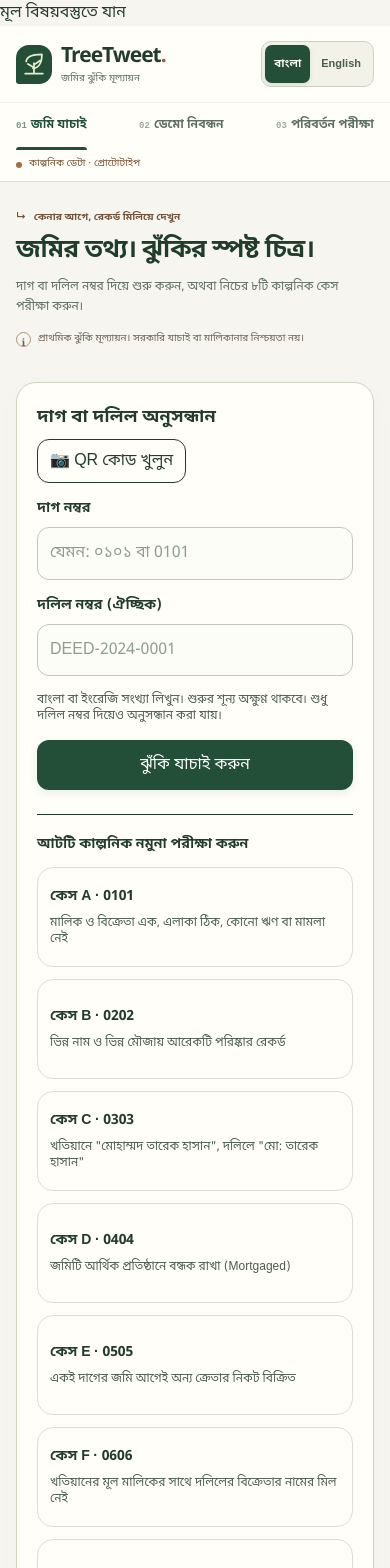
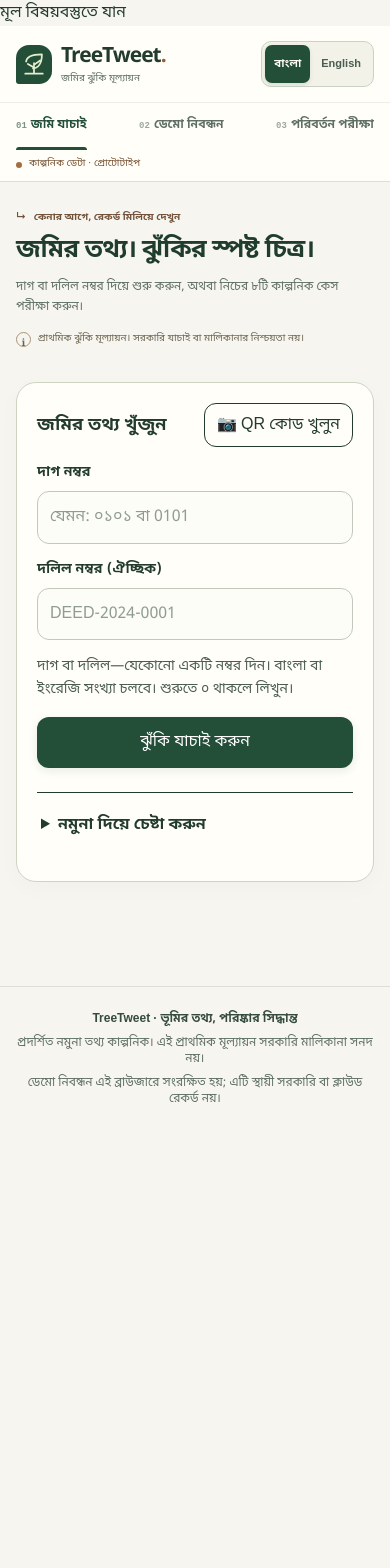
Before and after one commit to abdullahalyf/tree-tweet, a Next.js app: page / in a window 390 px wide. Shown: the top 1568 px of the page. After the commit the page ends 1131 px from the top, so only its background shows below. Built offline with nearby package versions, Linux system fonts and the light colour scheme.

Commit message:
feat: simplify mobile search and collapse sample records

```diff
--- a/src/components/search/SearchForm.tsx
+++ b/src/components/search/SearchForm.tsx
@@ -2,8 +2,14 @@
 import { useState, type FormEvent } from 'react';
 import { DEMO_SCENARIOS } from '@/lib/demo/fixtures';
 import { useLanguage } from '@/lib/i18n/LanguageProvider';
-import { scenarioEnglish } from '@/lib/i18n/issues';
 import { QRScannerModal } from './QRScannerModal';
+
+const sampleLabels: Record<string, [string, string]> = {
+  A: ['রেকর্ডে ঝুঁকি মেলেনি', 'No risk detected'], B: ['রেকর্ডে ঝুঁকি মেলেনি', 'No risk detected'],
+  C: ['নামে সামান্য অমিল', 'Name variation'], D: ['জমি বন্ধক আছে', 'Mortgage reported'],
+  E: ['দ্বৈত বিক্রির আশঙ্কা', 'Possible double sale'], F: ['বিক্রেতা ও মালিক আলাদা', 'Seller differs from owner'],
+  G: ['বেশি জমি বিক্রির চেষ্টা', 'Sale exceeds available area'], H: ['দলিলের হ্যাশ অমিল', 'Deed hash mismatch'],
+};
 
 interface SearchFormProps { onSearch: (dagNo: string, deedNo?: string) => void; isLoading: boolean; selectedDagNo?: string; selectedDeedNo?: string }
 export function SearchForm({ onSearch, isLoading, selectedDagNo = '', selectedDeedNo = '' }: SearchFormProps) {
@@ -27,30 +33,31 @@ export function SearchForm({ onSearch, isLoading, selectedDagNo = '', selectedDe
     <div className="search-panel bg-white rounded-3xl p-5 sm:p-8 border border-slate-200 shadow-sm space-y-6">
       <form onSubmit={submit} className="space-y-4" aria-busy={isLoading}>
         <div className="flex flex-wrap items-center justify-between gap-2">
-          <h2 className="font-bold text-lg">{t('দাগ বা দলিল অনুসন্ধান', 'Search a plot or deed')}</h2>
+          <h2 className="font-bold text-lg">{t('জমির তথ্য খুঁজুন', 'Find land records')}</h2>
           <button type="button" onClick={() => setQrOpen(true)} disabled={isLoading} className="rounded-xl border px-3 py-2 text-sm">{t('📷 QR কোড খুলুন', '📷 Open QR tools')}</button>
         </div>
         <div className="grid gap-4 sm:grid-cols-2">
           <div className="space-y-2"><label htmlFor="dagNoInput" className="block font-semibold text-sm">{t('দাগ নম্বর', 'Plot (dag) number')}</label>
-            <input id="dagNoInput" value={dag} onChange={e => { setDag(e.target.value); setInvalid(false); }} placeholder={t('যেমন: ০১০১ বা 0101', 'Example: 0101 or ০১০১')} disabled={isLoading} className="w-full rounded-xl border border-slate-300 p-3" />
+            <input id="dagNoInput" value={dag} onChange={e => { setDag(e.target.value); setInvalid(false); }} placeholder={t('যেমন: ০১০১ বা 0101', 'Example: 0101 or ০১০১')} disabled={isLoading} className="w-full rounded-xl border border-slate-300 p-3 text-base" />
           </div>
           <div className="space-y-2"><label htmlFor="deedNoInput" className="block font-semibold text-sm">{t('দলিল নম্বর (ঐচ্ছিক)', 'Deed number (optional)')}</label>
-            <input id="deedNoInput" value={deed} onChange={e => { setDeed(e.target.value); setInvalid(false); }} placeholder="DEED-2024-0001" disabled={isLoading} className="w-full rounded-xl border border-slate-300 p-3" />
+            <input id="deedNoInput" value={deed} onChange={e => { setDeed(e.target.value); setInvalid(false); }} placeholder="DEED-2024-0001" disabled={isLoading} className="w-full rounded-xl border border-slate-300 p-3 text-base" />
           </div>
         </div>
-        <p className="text-xs text-slate-600">{t('বাংলা বা ইংরেজি সংখ্যা লিখুন। শুরুর শূন্য অক্ষুণ্ণ থাকবে। শুধু দলিল নম্বর দিয়েও অনুসন্ধান করা যায়।', 'Use Bangla or English digits. Leading zeros are preserved. You can also search by deed number alone.')}</p>
+        <p className="text-sm leading-relaxed text-slate-600">{t('দাগ বা দলিল—যেকোনো একটি নম্বর দিন। বাংলা বা ইংরেজি সংখ্যা চলবে। শুরুতে ০ থাকলে লিখুন।', 'Enter a plot or deed number in Bangla or English digits. Keep any leading zeros.')}</p>
         {invalid && <p role="alert" className="rounded-xl bg-rose-50 p-3 text-rose-800">{t('একটি দাগ অথবা দলিল নম্বর লিখুন।', 'Enter a plot or deed number.')}</p>}
-        <button type="submit" disabled={isLoading} className="w-full rounded-xl bg-emerald-700 px-5 py-3 font-bold text-white disabled:opacity-60">{isLoading ? t('যাচাই করা হচ্ছে…', 'Checking records…') : t('ঝুঁকি যাচাই করুন', 'Check risks')}</button>
+        <button type="submit" disabled={isLoading} className="w-full rounded-xl bg-emerald-700 px-5 py-3 text-base font-bold text-white disabled:opacity-60">{isLoading ? t('যাচাই করা হচ্ছে…', 'Checking records…') : t('ঝুঁকি যাচাই করুন', 'Check risks')}</button>
       </form>
-      <div className="space-y-3 border-t pt-5">
-        <h3 className="font-bold text-sm">{t('আটটি কাল্পনিক নমুনা পরীক্ষা করুন', 'Explore eight synthetic sample cases')}</h3>
-        <div className="grid grid-cols-1 gap-3 sm:grid-cols-2 lg:grid-cols-4">
-          {DEMO_SCENARIOS.map(sc => <button type="button" key={sc.code} disabled={isLoading} aria-pressed={dag === sc.dagNo && deed === sc.deedNo} onClick={() => select(sc.dagNo, sc.deedNo)} className={`rounded-2xl border p-3 text-left space-y-2 ${dag === sc.dagNo && deed === sc.deedNo ? 'border-emerald-600 bg-emerald-50' : 'border-slate-200 hover:bg-slate-50'}`}>
+      <details className="sample-records space-y-3 border-t pt-2">
+        <summary className="min-h-12 cursor-pointer rounded-lg px-1 py-3 text-base font-bold">{t('নমুনা দিয়ে চেষ্টা করুন', 'Try sample records')}</summary>
+        <p className="text-sm leading-relaxed text-slate-600">{t('এই আটটি নমুনা কাল্পনিক। আসল জমির তথ্য নয়।', 'These eight sample records are synthetic, not real land records.')}</p>
+        <div className="grid grid-cols-2 gap-2 lg:grid-cols-4">
+          {DEMO_SCENARIOS.map(sc => <button type="button" key={sc.code} disabled={isLoading} aria-pressed={dag === sc.dagNo && deed === sc.deedNo} onClick={() => select(sc.dagNo, sc.deedNo)} className={`rounded-2xl border p-3 text-left space-y-1 ${dag === sc.dagNo && deed === sc.deedNo ? 'border-emerald-600 bg-emerald-50' : 'border-slate-200 hover:bg-slate-50'}`}>
             <span className="block font-bold text-sm">{t('কেস', 'Case')} {sc.code} · {sc.dagNo}</span>
-            <span className="block text-xs text-slate-600">{t(sc.taglineBn, scenarioEnglish[sc.code])}</span>
+            <span className="block text-sm leading-relaxed text-slate-600">{t(...sampleLabels[sc.code])}</span>
           </button>)}
         </div>
-      </div>
+      </details>
     </div>
   </section>;
 }
```
